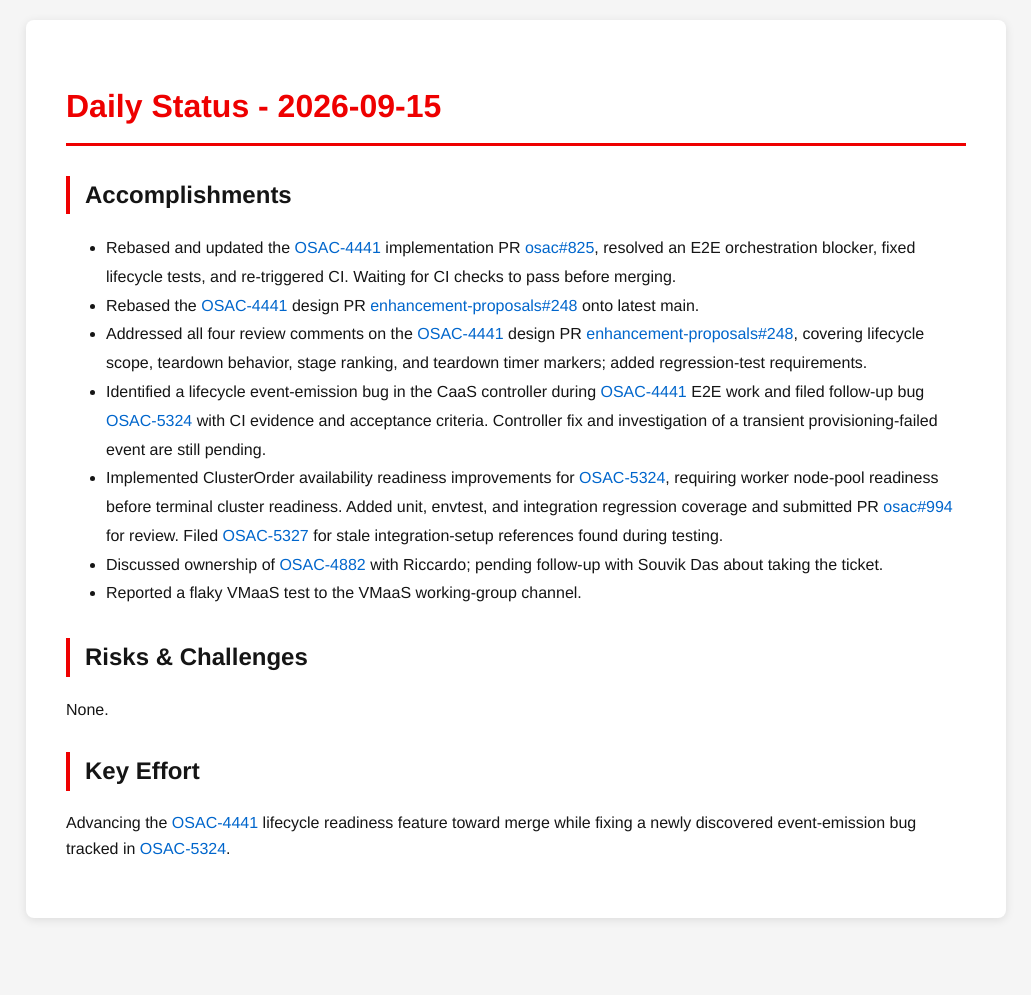
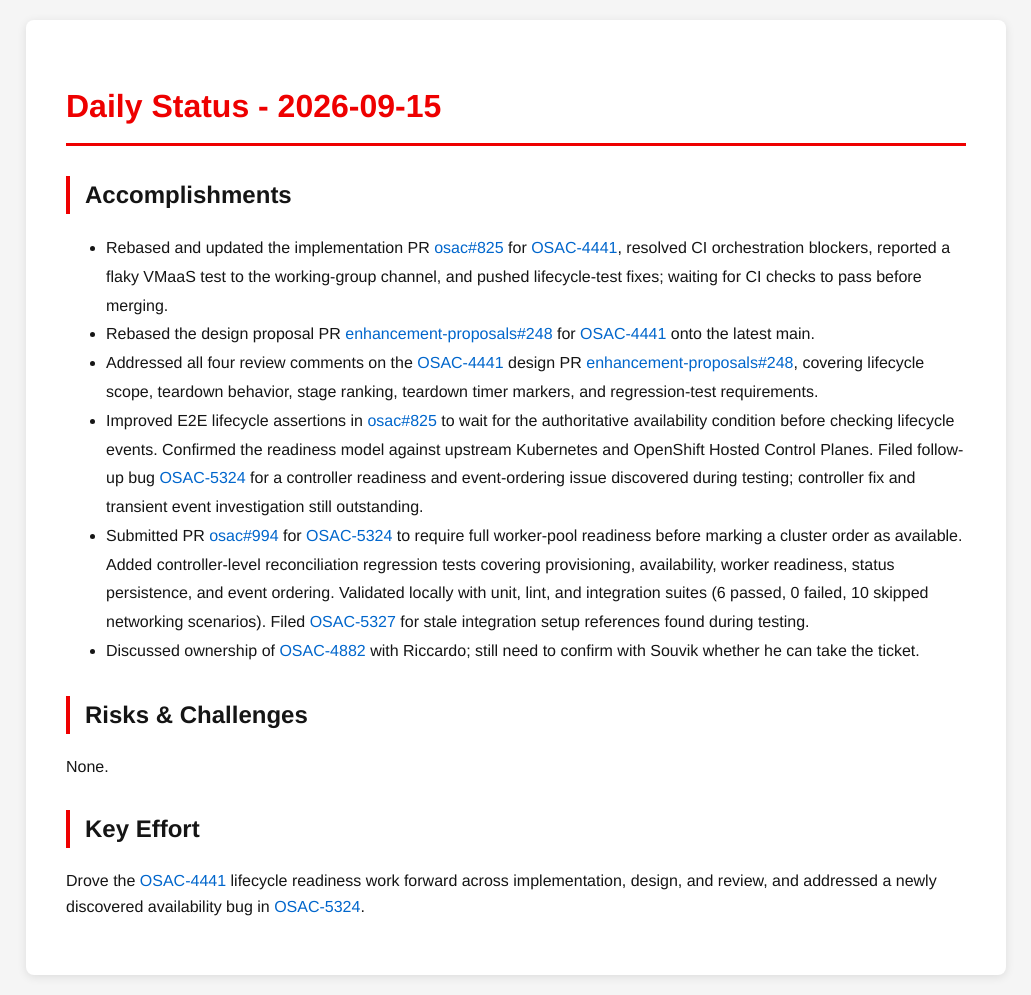
Before and after one commit to tzvatot/daily-status, a Jekyll site: the page built from 2026-09-15.md, in a window 1280 px wide. Shown: the whole page, without its empty margins (124-1155 px from the left). Built offline with Jekyll 4.4.1, drawn with Linux system fonts in a browser that asks for light colours; before the commit the page ends 938 px from its top, so only the background shows below that.

Commit message:
Daily status update - 2026-09-15

```diff
--- a/2026-09-15.md
+++ b/2026-09-15.md
@@ -7,16 +7,15 @@
 # Daily Status - 2026-09-15
 
 ## Accomplishments
-- Rebased and updated the [OSAC-4441](https://redhat.atlassian.net/browse/OSAC-4441) implementation PR [osac#825](https://github.com/osac-project/osac/pull/825), resolved an E2E orchestration blocker, fixed lifecycle tests, and re-triggered CI. Waiting for CI checks to pass before merging.
-- Rebased the [OSAC-4441](https://redhat.atlassian.net/browse/OSAC-4441) design PR [enhancement-proposals#248](https://github.com/osac-project/enhancement-proposals/pull/248) onto latest main.
-- Addressed all four review comments on the [OSAC-4441](https://redhat.atlassian.net/browse/OSAC-4441) design PR [enhancement-proposals#248](https://github.com/osac-project/enhancement-proposals/pull/248), covering lifecycle scope, teardown behavior, stage ranking, and teardown timer markers; added regression-test requirements.
-- Identified a lifecycle event-emission bug in the CaaS controller during [OSAC-4441](https://redhat.atlassian.net/browse/OSAC-4441) E2E work and filed follow-up bug [OSAC-5324](https://redhat.atlassian.net/browse/OSAC-5324) with CI evidence and acceptance criteria. Controller fix and investigation of a transient provisioning-failed event are still pending.
-- Implemented ClusterOrder availability readiness improvements for [OSAC-5324](https://redhat.atlassian.net/browse/OSAC-5324), requiring worker node-pool readiness before terminal cluster readiness. Added unit, envtest, and integration regression coverage and submitted PR [osac#994](https://github.com/osac-project/osac/pull/994) for review. Filed [OSAC-5327](https://redhat.atlassian.net/browse/OSAC-5327) for stale integration-setup references found during testing.
-- Discussed ownership of [OSAC-4882](https://redhat.atlassian.net/browse/OSAC-4882) with Riccardo; pending follow-up with Souvik Das about taking the ticket.
-- Reported a flaky VMaaS test to the VMaaS working-group channel.
+- Rebased and updated the implementation PR [osac#825](https://github.com/osac-project/osac/pull/825) for [OSAC-4441](https://redhat.atlassian.net/browse/OSAC-4441), resolved CI orchestration blockers, reported a flaky VMaaS test to the working-group channel, and pushed lifecycle-test fixes; waiting for CI checks to pass before merging.
+- Rebased the design proposal PR [enhancement-proposals#248](https://github.com/osac-project/enhancement-proposals/pull/248) for [OSAC-4441](https://redhat.atlassian.net/browse/OSAC-4441) onto the latest main.
+- Addressed all four review comments on the [OSAC-4441](https://redhat.atlassian.net/browse/OSAC-4441) design PR [enhancement-proposals#248](https://github.com/osac-project/enhancement-proposals/pull/248), covering lifecycle scope, teardown behavior, stage ranking, teardown timer markers, and regression-test requirements.
+- Improved E2E lifecycle assertions in [osac#825](https://github.com/osac-project/osac/pull/825) to wait for the authoritative availability condition before checking lifecycle events. Confirmed the readiness model against upstream Kubernetes and OpenShift Hosted Control Planes. Filed follow-up bug [OSAC-5324](https://redhat.atlassian.net/browse/OSAC-5324) for a controller readiness and event-ordering issue discovered during testing; controller fix and transient event investigation still outstanding.
+- Submitted PR [osac#994](https://github.com/osac-project/osac/pull/994) for [OSAC-5324](https://redhat.atlassian.net/browse/OSAC-5324) to require full worker-pool readiness before marking a cluster order as available. Added controller-level reconciliation regression tests covering provisioning, availability, worker readiness, status persistence, and event ordering. Validated locally with unit, lint, and integration suites (6 passed, 0 failed, 10 skipped networking scenarios). Filed [OSAC-5327](https://redhat.atlassian.net/browse/OSAC-5327) for stale integration setup references found during testing.
+- Discussed ownership of [OSAC-4882](https://redhat.atlassian.net/browse/OSAC-4882) with Riccardo; still need to confirm with Souvik whether he can take the ticket.
 
 ## Risks & Challenges
 None.
 
 ## Key Effort
-Advancing the [OSAC-4441](https://redhat.atlassian.net/browse/OSAC-4441) lifecycle readiness feature toward merge while fixing a newly discovered event-emission bug tracked in [OSAC-5324](https://redhat.atlassian.net/browse/OSAC-5324).
+Drove the [OSAC-4441](https://redhat.atlassian.net/browse/OSAC-4441) lifecycle readiness work forward across implementation, design, and review, and addressed a newly discovered availability bug in [OSAC-5324](https://redhat.atlassian.net/browse/OSAC-5324).
```
